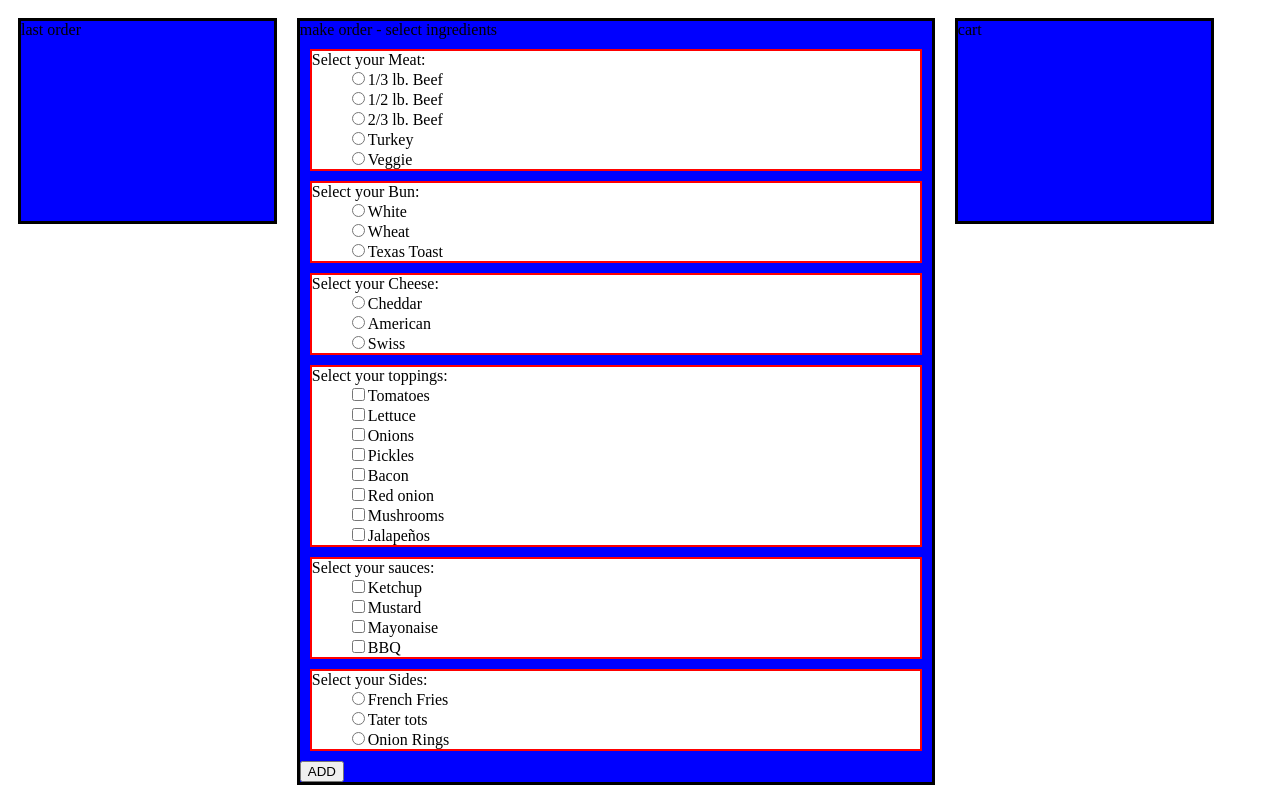
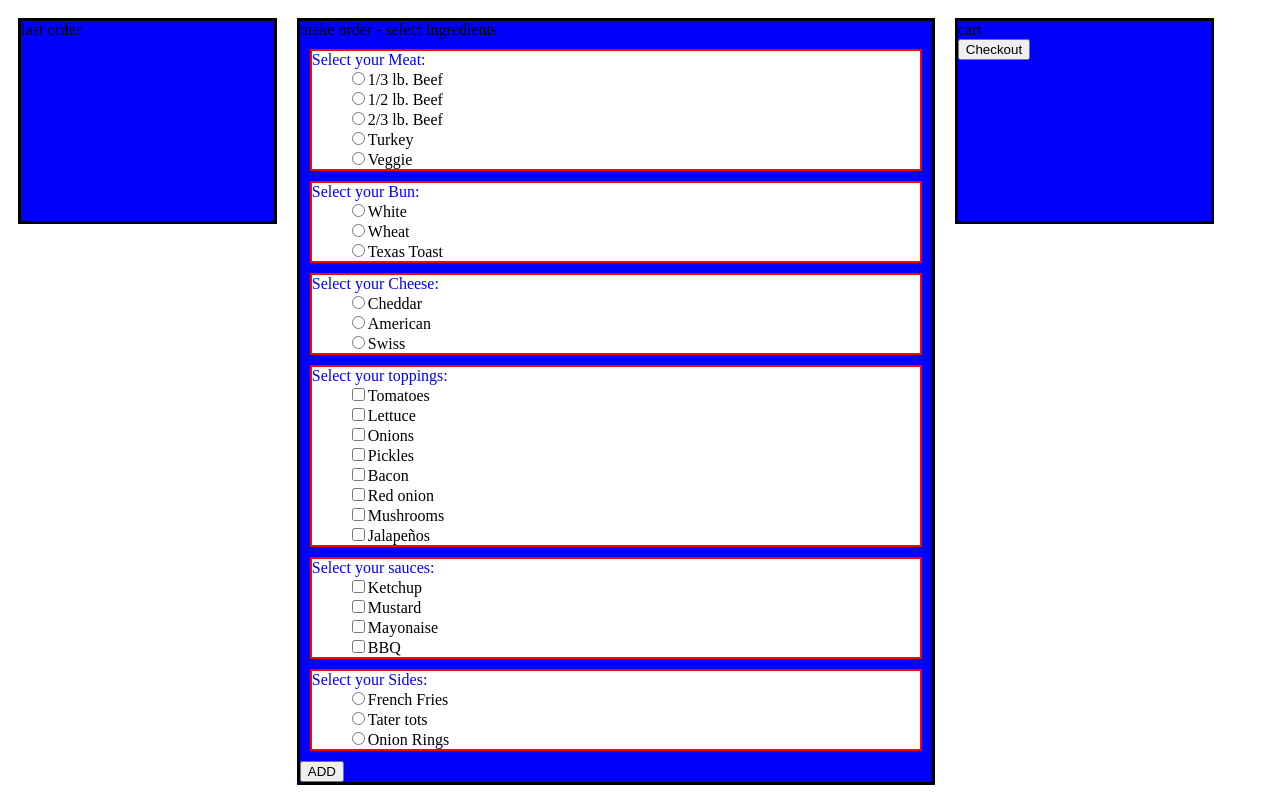
Before and after one commit to bcarson19/Burger-Bar, a PHP site: page /index.html in a window 1280 px wide. Run offline with PHP 8.4, Linux system fonts and the light colour scheme; some libraries are stand-ins or nearby versions.

Commit message:
cart checkout button

```diff
--- a/index.html
+++ b/index.html
@@ -17,7 +17,7 @@
 			make order - select ingredients
 			<form>
 			  <div class="foodSelect" id="meatSelect">
-			  	Select your Meat: <br>
+			  	<span class="title">Select your Meat:</span> <br>
 				<input type="radio" name="meats" value="1/3 lb. Beef" id="meat1"><label for="meat1">1/3 lb. Beef</label><br>
 				<input type="radio" name="meats" value="1/2 lb. Beef" id="meat2"><label for="meat2">1/2 lb. Beef</label><br>
 				<input type="radio" name="meats" value="2/3 lb. Beef" id="meat3"><label for="meat3">2/3 lb. Beef</label><br>
@@ -26,21 +26,21 @@
 			  </div>
 
 			  <div class="foodSelect" id="bunSelect">
-			  	Select your Bun: <br>
+			  	<span class="title">Select your Bun:</span> <br>
 				<input type="radio" name="buns" value="White" id="bun1"><label for="bun1">White</label><br>
 				<input type="radio" name="buns" value="Wheat" id="bun2"><label for="bun2">Wheat</label><br>
 				<input type="radio" name="buns" value="Texas Toast" id="bun3"><label for="bun3">Texas Toast</label><br>
 			  </div>
 
 			  <div class="foodSelect" id="cheeseSelect">
-			  	Select your Cheese: <br>
+			  	<span class="title">Select your Cheese:</span> <br>
 				<input type="radio" name="cheeses" value="Cheddar" id="cheese1"><label for="cheese1">Cheddar</label><br>
 				<input type="radio" name="cheeses" value="American" id="cheese2"><label for="cheese2">American</label><br>
 				<input type="radio" name="cheeses" value="Swiss" id="cheese3"><label for="cheese3">Swiss</label><br>
 			  </div>
 
 			  <div class="foodSelect" id="toppingSelect">
-			  	Select your toppings: <br>
+			  	<span class="title">Select your toppings:</span> <br>
 				<input type="checkbox" name="toppings" value="Tomatoes" id="topping1"><label for="topping1">Tomatoes</label><br>
 				<input type="checkbox" name="toppings" value="Lettuce" id="topping2"><label for="topping2">Lettuce</label><br>
 				<input type="checkbox" name="toppings" value="Onions" id="topping3"><label for="topping3">Onions</label><br>
@@ -52,7 +52,7 @@
 			  </div>
 
 			  <div class="foodSelect" id="sauceSelect">
-			  	Select your sauces: <br>
+			  	<span class="title">Select your sauces:</span> <br>
 				<input type="checkbox" name="sauces" value="Ketchup" id="sauce1"><label for="sauce1">Ketchup</label><br>
 				<input type="checkbox" name="sauces" value="Mustard" id="sauce2"><label for="sauce2">Mustard</label><br>
 				<input type="checkbox" name="sauces" value="Mayonaise" id="sauce3"><label for="sauce3">Mayonaise</label><br>
@@ -60,7 +60,7 @@
 			  </div>
 
 			  <div class="foodSelect" id="sideSelect">
-			  	Select your Sides: <br>
+			  	<span class="title">Select your Sides:</span> <br>
 				<input type="radio" name="sides" value="French Fries" id="side1"><label for="side1">French Fries</label><br>
 				<input type="radio" name="sides" value="Tater tots" id="side2"><label for="side2">Tater tots</label><br>
 				<input type="radio" name="sides" value="Onion Rings" id="side3"><label for="side3">Onion Rings</label><br>
@@ -73,6 +73,10 @@
 		</div>
 		<div id="cart">
 			cart
+			<form>
+			<input type="submit" value="Checkout" id="checkoutButton>
+			</form
+
 		</div>
 
 	</div>
--- a/style/style.css
+++ b/style/style.css
@@ -83,3 +83,7 @@
 #checkoutButton{
 	margin: auto;
 }
+
+.title {
+color:blue;
+}
```
